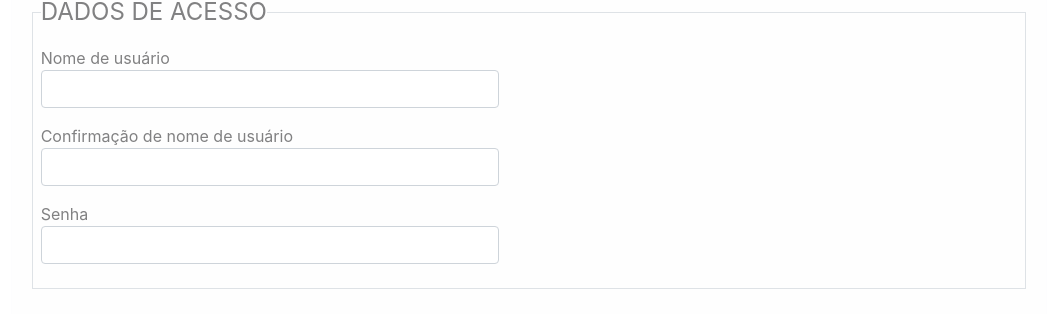
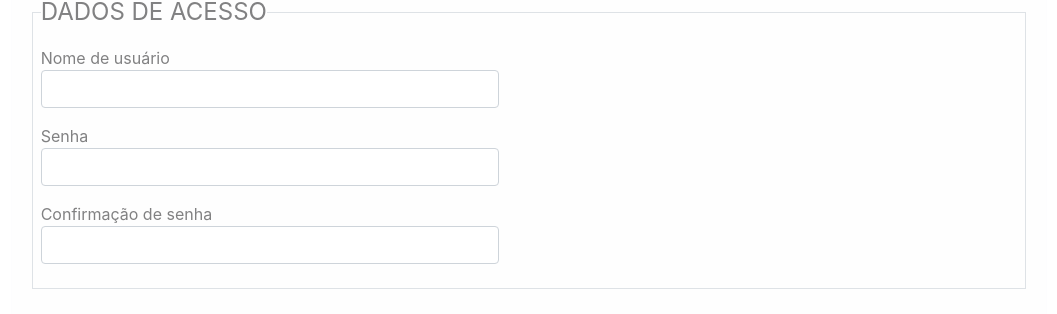
Before and after one commit to claudineiarneckedelima/Desafio-Delinea, an Angular app: page /curriculum in a window 1280 px wide. Shown: the part 367-681 px from the top of the page, without its empty margins (111-1168 px from the left). Built offline with nearby package versions, Linux system fonts and the light colour scheme.

Commit message:
Update curriculum

```diff
--- a/src/app/pages/curriculum/curriculum.component.html
+++ b/src/app/pages/curriculum/curriculum.component.html
@@ -17,18 +17,18 @@
             </div>
 
             <div class="row mb-3 col-sm-6">
-              Confirmação de nome de usuário<br>
-              <input type="text" formControlName="confirm_username" class="form-control" [ngClass]="{ 'is-invalid': submitted && f.confirm_username.errors }" />
-              <div *ngIf="submitted && f.confirm_username.errors" class="invalid-feedback">
-                  <div *ngIf="f.confirm_username.errors.required">Confirme o nome de usuário</div>
+              Senha<br>
+              <input type="password" formControlName="password" class="form-control" [ngClass]="{ 'is-invalid': submitted && f.password.errors }" />
+              <div *ngIf="submitted && f.password.errors" class="invalid-feedback">
+                  <div *ngIf="f.password.errors.required">A Senha é obrigatória</div>
               </div>
             </div>
 
             <div class="row mb-3 col-sm-6">
-              Senha<br>
-              <input type="text" formControlName="password" class="form-control" [ngClass]="{ 'is-invalid': submitted && f.password.errors }" />
-              <div *ngIf="submitted && f.password.errors" class="invalid-feedback">
-                  <div *ngIf="f.password.errors.required">A Senha é obrigatória</div>
+              Confirmação de senha<br>
+              <input type="password" formControlName="confirm_password" class="form-control" [ngClass]="{ 'is-invalid': submitted && f.confirm_password.errors }" />
+              <div *ngIf="submitted && f.confirm_password.errors" class="invalid-feedback">
+                  <div *ngIf="f.confirm_password.errors.required">Confirme a senha</div>
               </div>
             </div>
         </fieldset>
--- a/src/app/pages/curriculum/curriculum.component.ts
+++ b/src/app/pages/curriculum/curriculum.component.ts
@@ -25,7 +25,7 @@ export class CurriculumComponent implements OnInit {
   ngOnInit() {
     this.curriculumForm = this.formBuilder.group({
         username: ['', Validators.required],
-        confirm_username: ['', Validators.required],
+        confirm_password: ['', Validators.required],
         password: ['', Validators.required],
         firstname: ['', Validators.required],
         lastname: ['', Validators.required],
@@ -48,8 +48,8 @@ export class CurriculumComponent implements OnInit {
         return;
     }
 
-    if(this.curriculumForm.get('username').value !== this.curriculumForm.get('confirm_username').value){
-      alert('Nomes de usuário não conferem');
+    if(this.curriculumForm.get('password').value !== this.curriculumForm.get('confirm_password').value){
+      alert('As senhas não conferem!');
       return
     }
 
```
